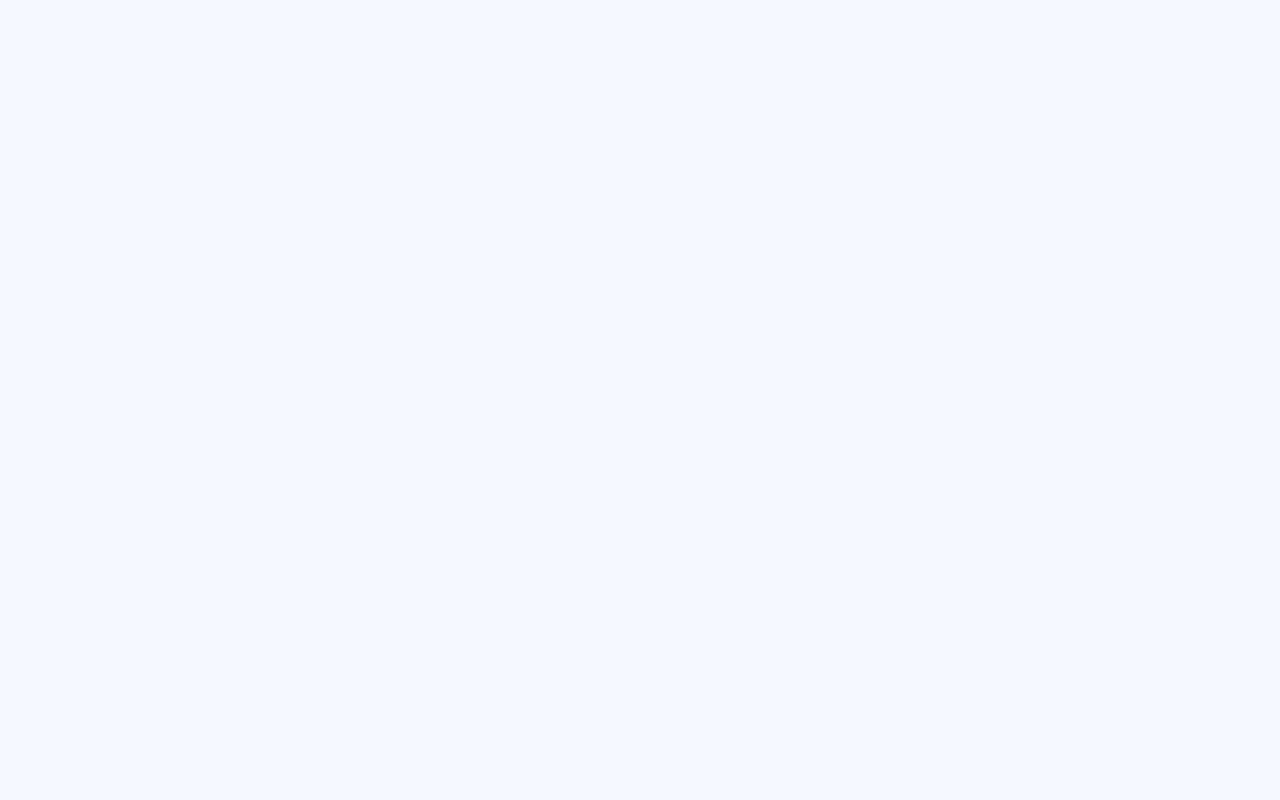
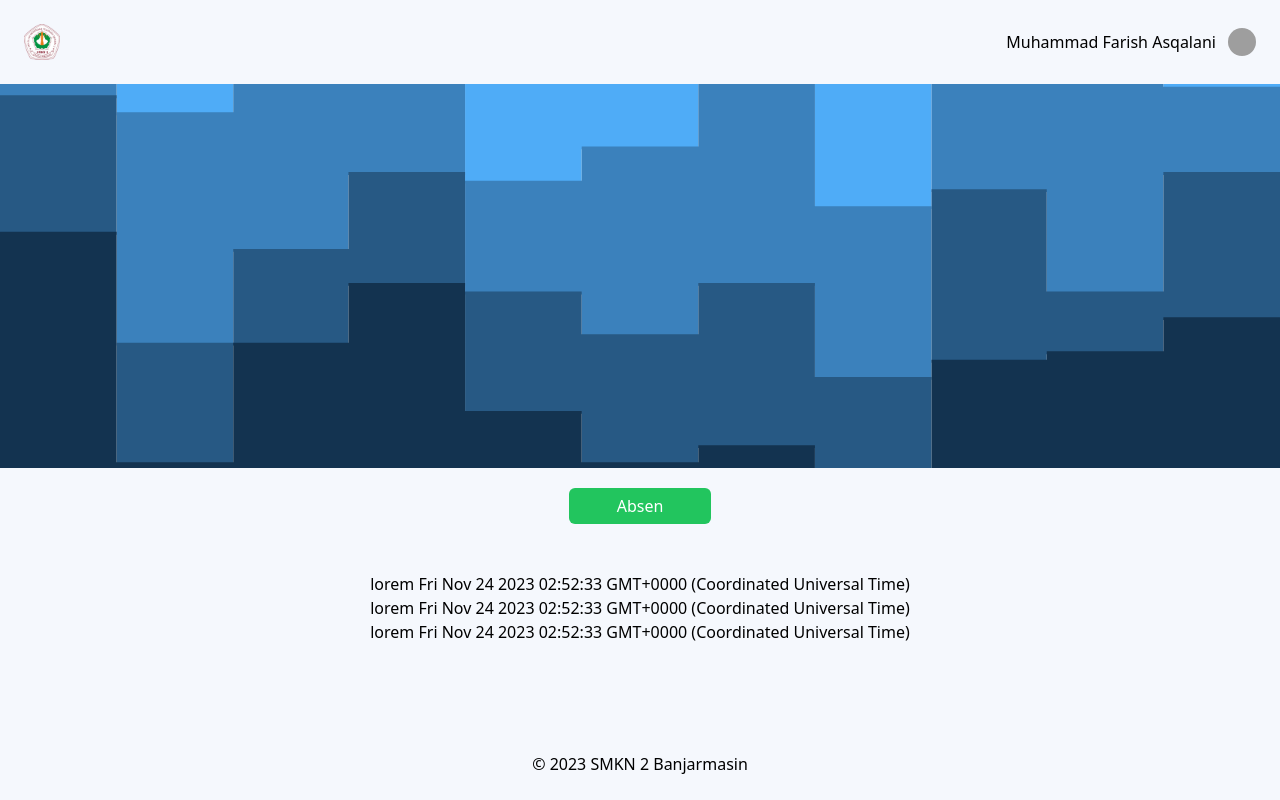
Before and after one commit to RepublikKode/absensi-user, a Vue app: page /detail in a window 1280 px wide. Before the commit this address had no page. Built offline with nearby package versions, Linux system fonts and the light colour scheme; grey boxes are pictures that could not be loaded.

Commit message:
detail absen

```diff
--- a/src/components/Navbar.vue
+++ b/src/components/Navbar.vue
@@ -1,4 +1,17 @@
-<script setup></script>
+<script setup>
+import { ref } from "vue";
+import { ArrowLeftOnRectangleIcon } from "@heroicons/vue/24/solid";
+
+const isClicked = ref(false);
+
+function open() {
+  if (isClicked.value == false) {
+    isClicked.value = true;
+  } else {
+    isClicked.value = false;
+  }
+}
+</script>
 
 <template>
   <nav class="p-6 bg-[#F5F8FD]">
@@ -10,13 +23,27 @@
           ></div>
         </a>
       </li>
-      <li class="flex gap-3 items-center">
+      <li class="flex gap-3 relative items-center">
         <a href="#" class="font-medium">Muhammad Farish Asqalani</a>
         <img
+          @click="open"
           class="w-7 h-7 rounded-full"
           src="https://api.dicebear.com/7.x/initials/svg?seed=Farish"
           alt=""
         />
+        <div
+          v-if="isClicked == true"
+          class="absolute rounded-md shadow-md flex bg-primary top-12 right-0 p-3"
+        >
+          <button
+            class="flex items-center px-6 py-1 hover:bg-slate-200 rounded-md transition-colors duration-150"
+          >
+            <ArrowLeftOnRectangleIcon
+              class="w-5 h-5 text-black"
+            ></ArrowLeftOnRectangleIcon>
+            <span class="">Logout</span>
+          </button>
+        </div>
       </li>
     </ul>
   </nav>
--- a/src/router/index.js
+++ b/src/router/index.js
@@ -12,6 +12,11 @@ const router = createRouter({
       path: "/dashboard",
       name: "dashboard",
       component: () => import("../views/Dashboard.vue"),
+    },
+    {
+      path: "/detail",
+      name: "detail",
+      component: () => import("../views/Detail.vue"),
     },
   ],
 });
--- a/src/views/Dashboard.vue
+++ b/src/views/Dashboard.vue
@@ -41,17 +41,17 @@ const data = [
   {
     img: "/bg.svg",
     title: "XI PPLG B",
-    path: "#",
+    path: "/detail",
   },
   {
     img: "/bg.svg",
     title: "XI PPLG A",
-    path: "#",
+    path: "/detail",
   },
   {
     img: "/bg.svg",
     title: "XII PPLG A",
-    path: "#",
+    path: "/detail",
   },
 ];
 
--- /dev/null
+++ b/src/views/Detail.vue
@@ -0,0 +1,53 @@
+<script setup>
+import Footer from "../components/Footer.vue";
+import Navbar from "../components/Navbar.vue";
+
+const absen = [
+  {
+    nama: "lorem",
+    mapel: "lorem",
+    jam: new Date(),
+  },
+  {
+    nama: "lorem",
+    mapel: "lorem",
+    jam: new Date(),
+  },
+  {
+    nama: "lorem",
+    mapel: "lorem",
+    jam: new Date(),
+  },
+];
+</script>
+
+<template>
+  <div class="flex flex-col justify-between min-h-screen">
+    <div class="">
+      <Navbar></Navbar>
+      <main class="flex flex-col gap-5">
+        <div
+          class="bg-[url(/bg.svg)] w-screen h-96 bg-center bg-no-repeat bg-cover"
+        ></div>
+        <div class="flex gap-12 flex-col justify-center items-center">
+          <button
+            class="px-12 py-1.5 rounded-md bg-green-500 text-white hover:bg-green-600 duration-200 transition-all"
+          >
+            Absen
+          </button>
+          <div class="">
+            <ul>
+              <li v-for="item in absen">
+                {{ item.nama }}
+                {{ item.jam }}
+              </li>
+            </ul>
+          </div>
+        </div>
+      </main>
+    </div>
+    <div class="">
+      <Footer></Footer>
+    </div>
+  </div>
+</template>
```
Also changed, not shown: public/img/lap.jpg (added), src/service/data/absen.js (added).
